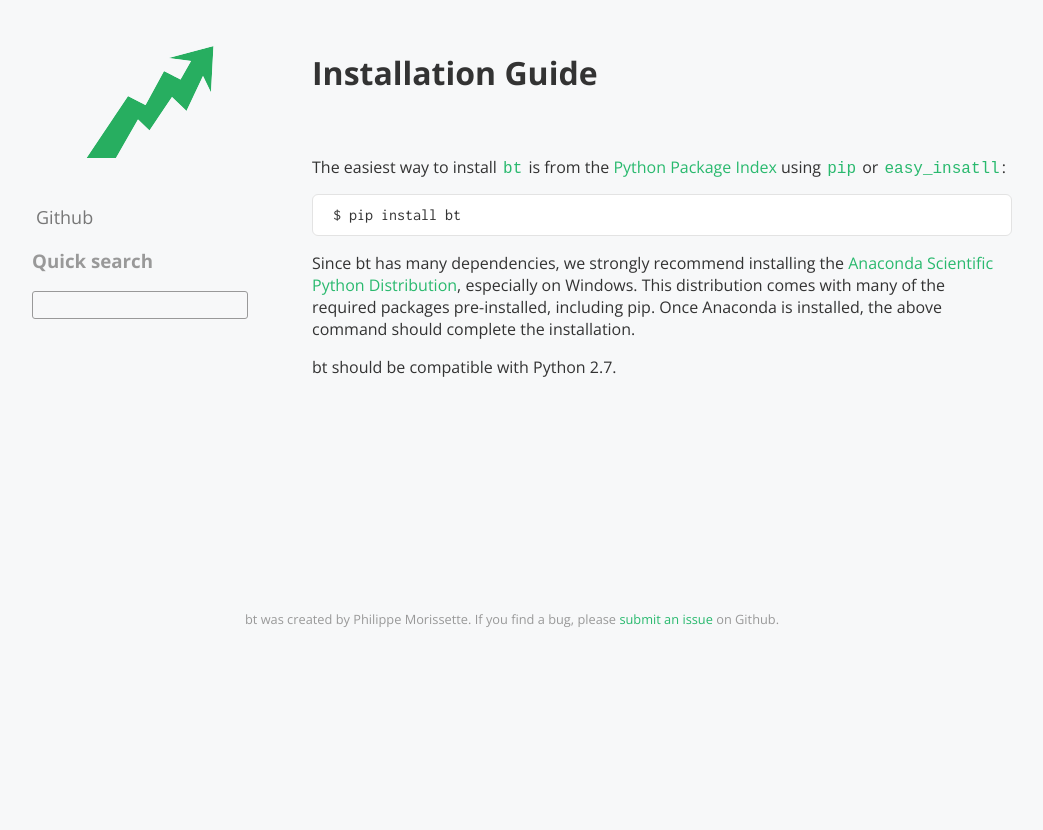
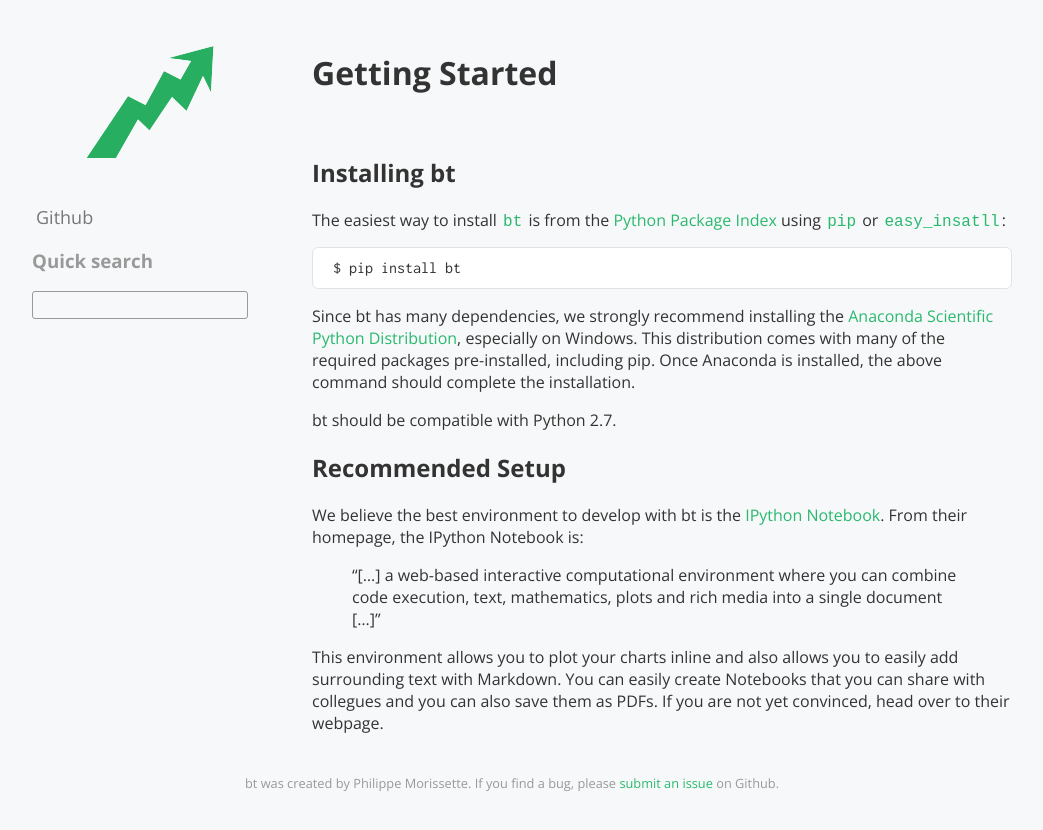
Before and after one commit to pmorissette/bt, a Sphinx documentation site: the page built from docs/source/install.rst, in a window 1280 px wide. Shown: the top 830 px of the page, without its empty margins (128-1171 px from the left). Built offline with Sphinx 7.4.7, drawn with Linux system fonts in a browser that asks for light colours; pages that are not in the unit, such as notebooks, are missing from menus.

Commit message:
more docs work

```diff
--- a/docs/source/install.rst
+++ b/docs/source/install.rst
@@ -1,5 +1,8 @@
-Installation Guide
-===================
+Getting Started
+===============
+
+Installing bt
+-------------
 
 The easiest way to install ``bt`` is from the `Python Package Index <https://pypi.python.org/pypi/bt/>`_
 using ``pip`` or ``easy_insatll``:
@@ -14,3 +17,19 @@ comes with many of the required packages pre-installed, including pip. Once Anac
 command should complete the installation.
 
 bt should be compatible with Python 2.7.
+
+Recommended Setup
+-----------------
+
+We believe the best environment to develop with bt is the `IPython Notebook
+<http://ipython.org/notebook.html>`__. From their homepage, the IPython Notebook
+is:
+
+    "[...] a web-based interactive computational environment
+    where you can combine code execution, text, mathematics, plots and rich
+    media into a single document [...]"
+
+This environment allows you to plot your charts inline and also allows you to
+easily add surrounding text with Markdown. You can easily create Notebooks that
+you can share with collegues and you can also save them as PDFs. If you are not
+yet convinced, head over to their webpage.
```
Also changed, not shown: docs/source/index.rst (+3 -4 lines), docs/source/intro.rst (+13 -18 lines), docs/source/quickstart.rst (deleted, +0 -25 lines), docs/source/_static/intro_12_0.png (added), docs/source/_static/intro_14_0.png (added), docs/source/_static/intro_15_0.png (added), docs/source/_static/intro_9_0.png (added), docs/source/intro.ipynb.
